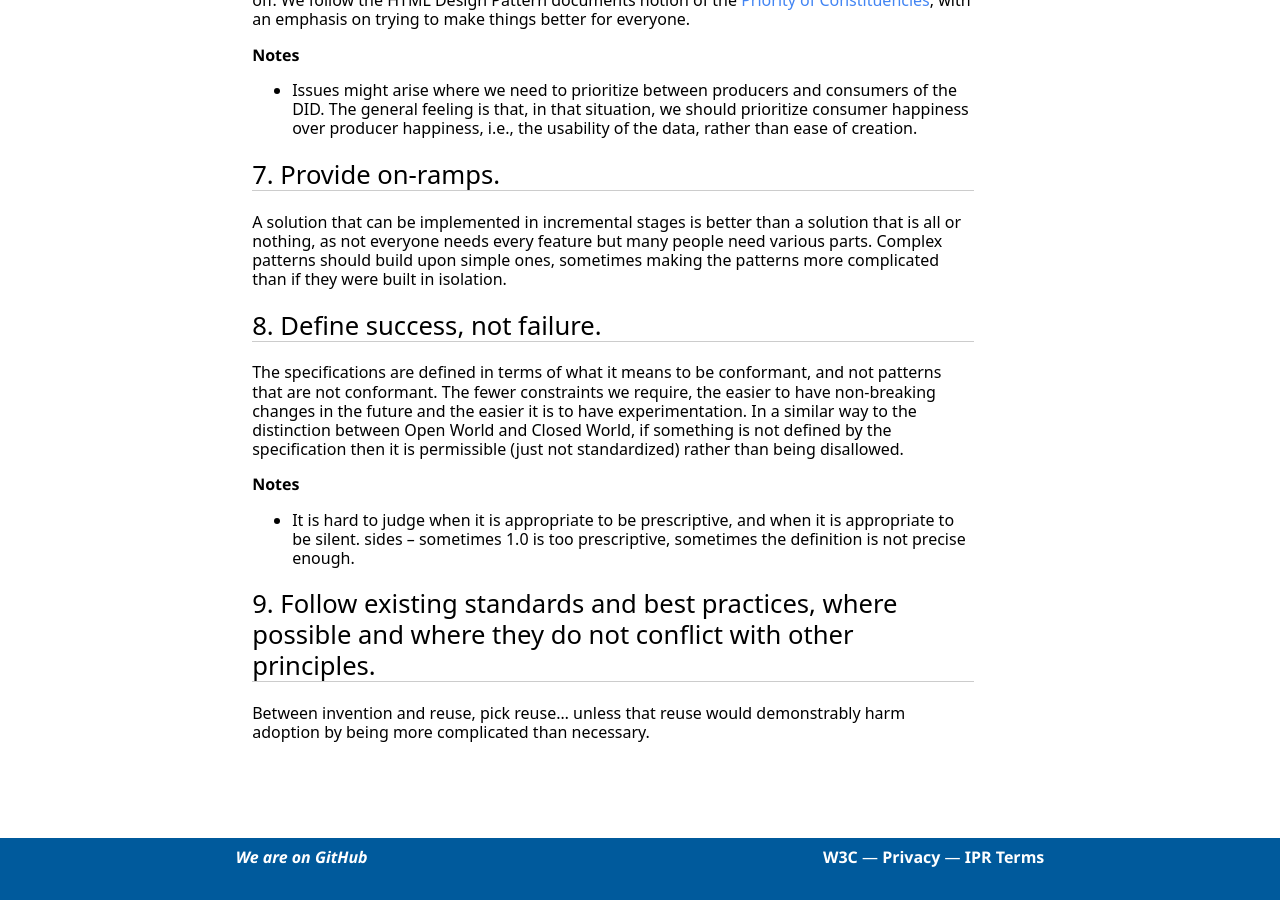
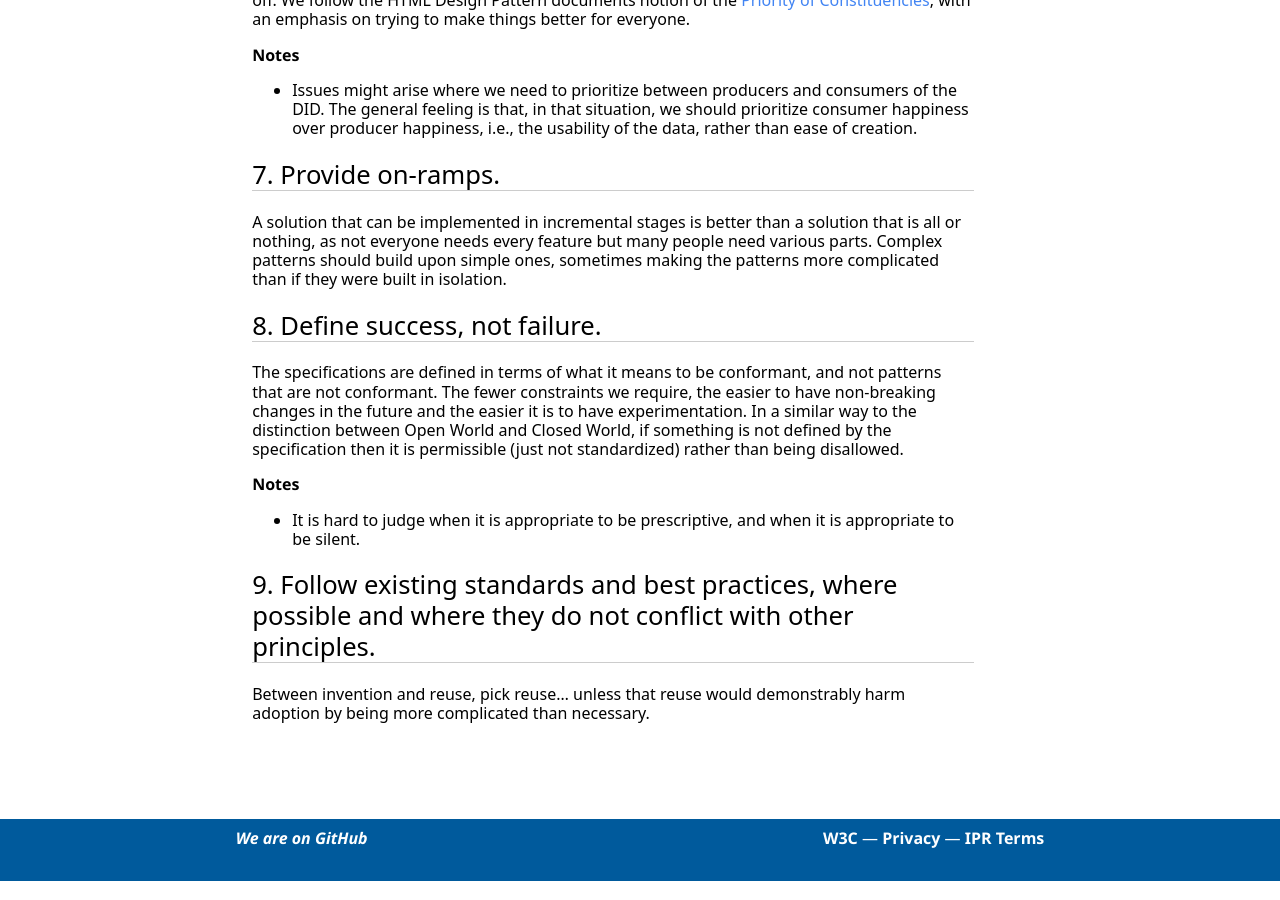
Before and after one commit to w3c/did-wg, a Jekyll site: the page built from WorkMode/guiding_principles.md, in a window 1280 px wide and 900 px high, scrolled down 2011 px. Built offline with Jekyll 4.4.1, drawn with Linux system fonts in a browser that asks for light colours; some web fonts are replaced; our own code applies the rules of GitHub Pages for plain Markdown files.

Commit message:
Apply suggestions from code review

```diff
--- a/WorkMode/guiding_principles.md
+++ b/WorkMode/guiding_principles.md
@@ -125,8 +125,6 @@ then it is permissible (just not standardized) rather than being disallowed.
 
 * It is hard to judge when it is appropriate to be prescriptive, and when
     it is appropriate to be silent.
-    sides -- sometimes 1.0 is too prescriptive, sometimes the definition is
-    not precise enough.
 
 ## Follow existing standards and best practices, where possible and where they do not conflict with other principles.
 
```
